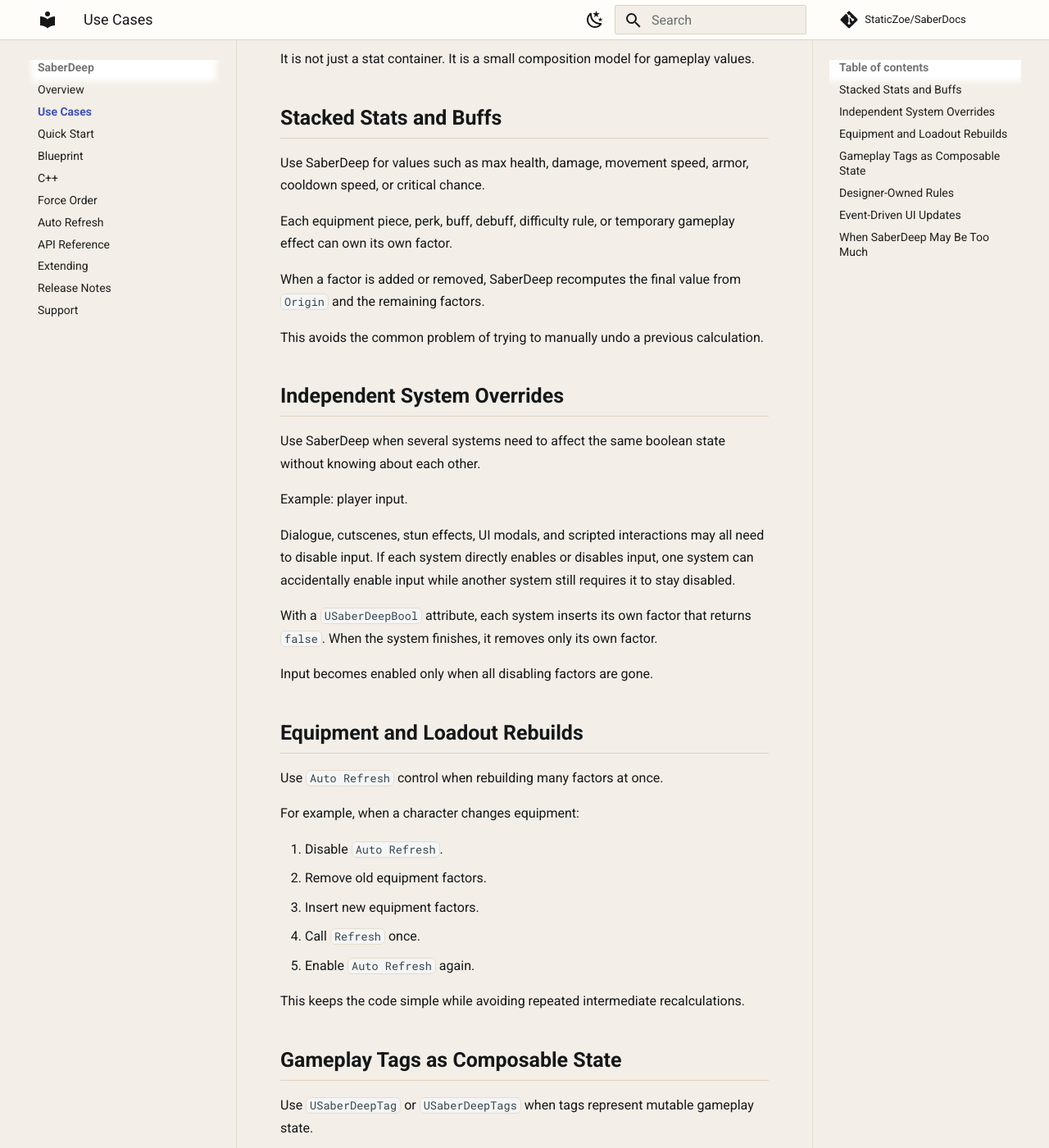
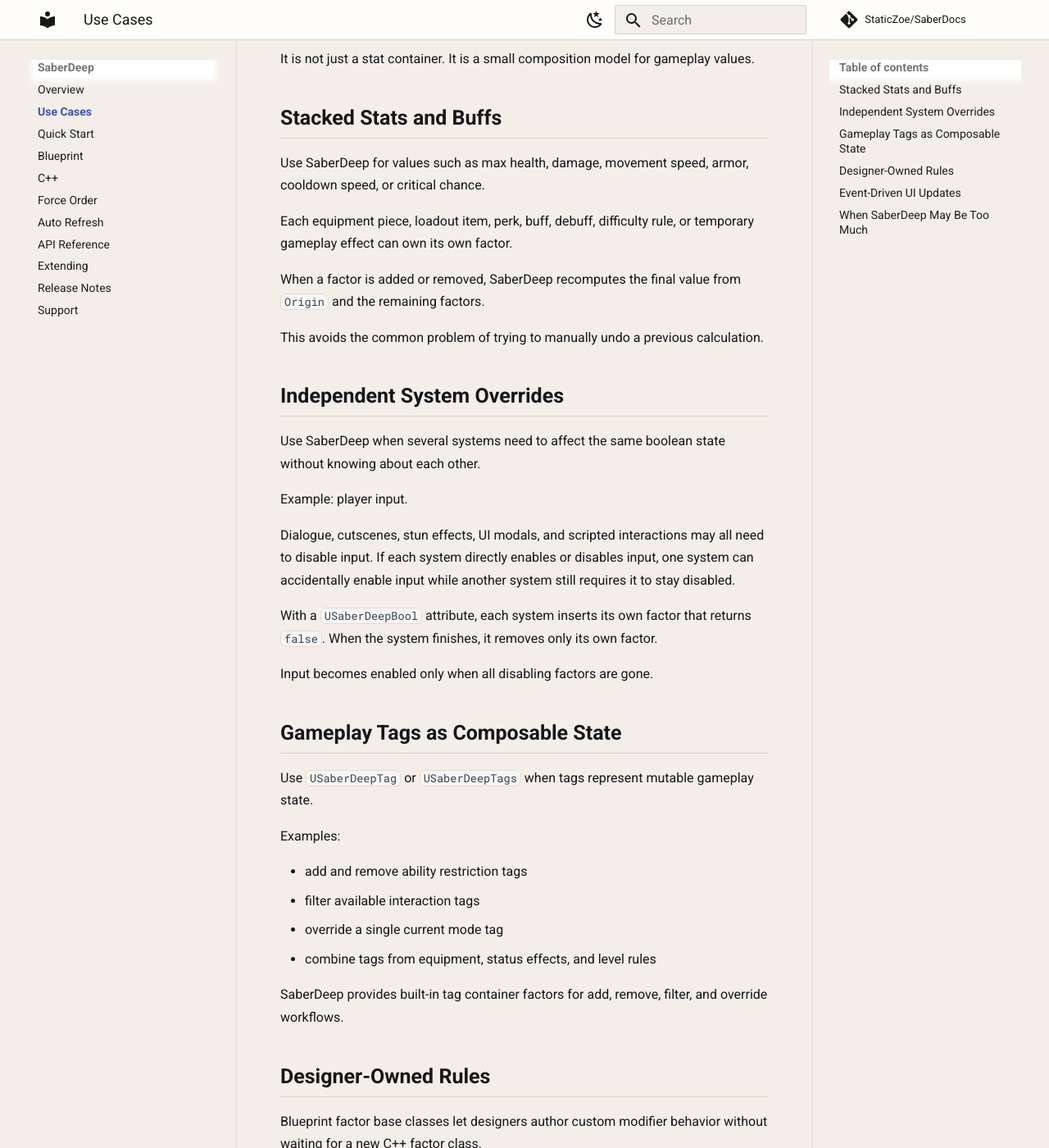
Before and after one commit to StaticZoe/SaberDocs, an MkDocs documentation site: the page built from docs/saberdeep/use-cases.md, in a window 1280 px wide and 1400 px high, scrolled down 192 px. Shown: the whole window at 82% size. Built offline with MkDocs 1.6.1 and Material for MkDocs 9.7.7, drawn with Linux system fonts in a browser that asks for light colours; comment, search, counter and statistics services are not loaded.

Commit message:
Refine SaberDeep use cases

```diff
--- a/docs/saberdeep/use-cases.md
+++ b/docs/saberdeep/use-cases.md
@@ -8,7 +8,7 @@ It is not just a stat container. It is a small composition model for gameplay va
 
 Use SaberDeep for values such as max health, damage, movement speed, armor, cooldown speed, or critical chance.
 
-Each equipment piece, perk, buff, debuff, difficulty rule, or temporary gameplay effect can own its own factor.
+Each equipment piece, loadout item, perk, buff, debuff, difficulty rule, or temporary gameplay effect can own its own factor.
 
 When a factor is added or removed, SaberDeep recomputes the final value from `Origin` and the remaining factors.
 
@@ -25,20 +25,6 @@ Dialogue, cutscenes, stun effects, UI modals, and scripted interactions may all
 With a `USaberDeepBool` attribute, each system inserts its own factor that returns `false`. When the system finishes, it removes only its own factor.
 
 Input becomes enabled only when all disabling factors are gone.
-
-## Equipment and Loadout Rebuilds
-
-Use `Auto Refresh` control when rebuilding many factors at once.
-
-For example, when a character changes equipment:
-
-1. Disable `Auto Refresh`.
-2. Remove old equipment factors.
-3. Insert new equipment factors.
-4. Call `Refresh` once.
-5. Enable `Auto Refresh` again.
-
-This keeps the code simple while avoiding repeated intermediate recalculations.
 
 ## Gameplay Tags as Composable State
 
```
